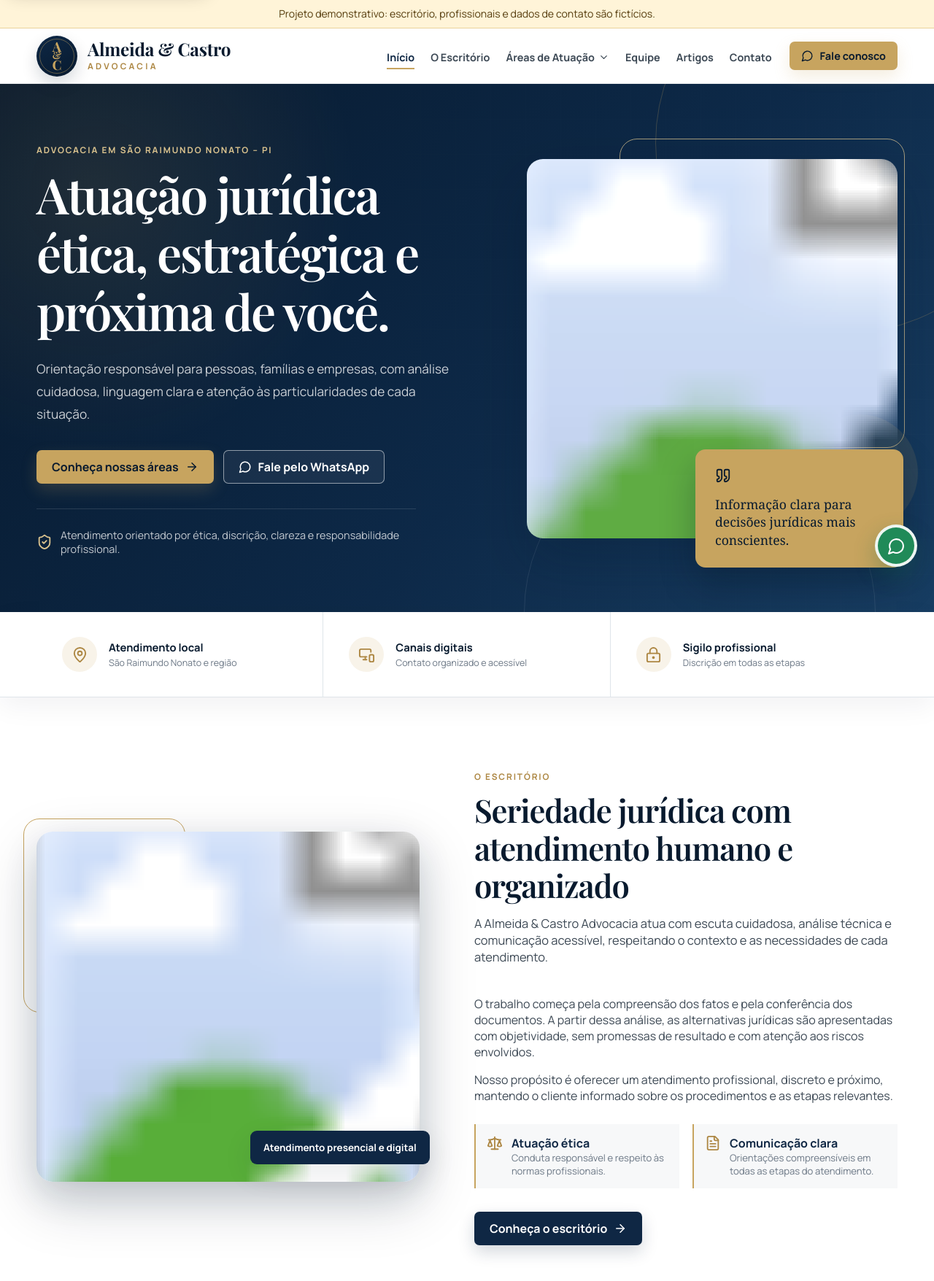
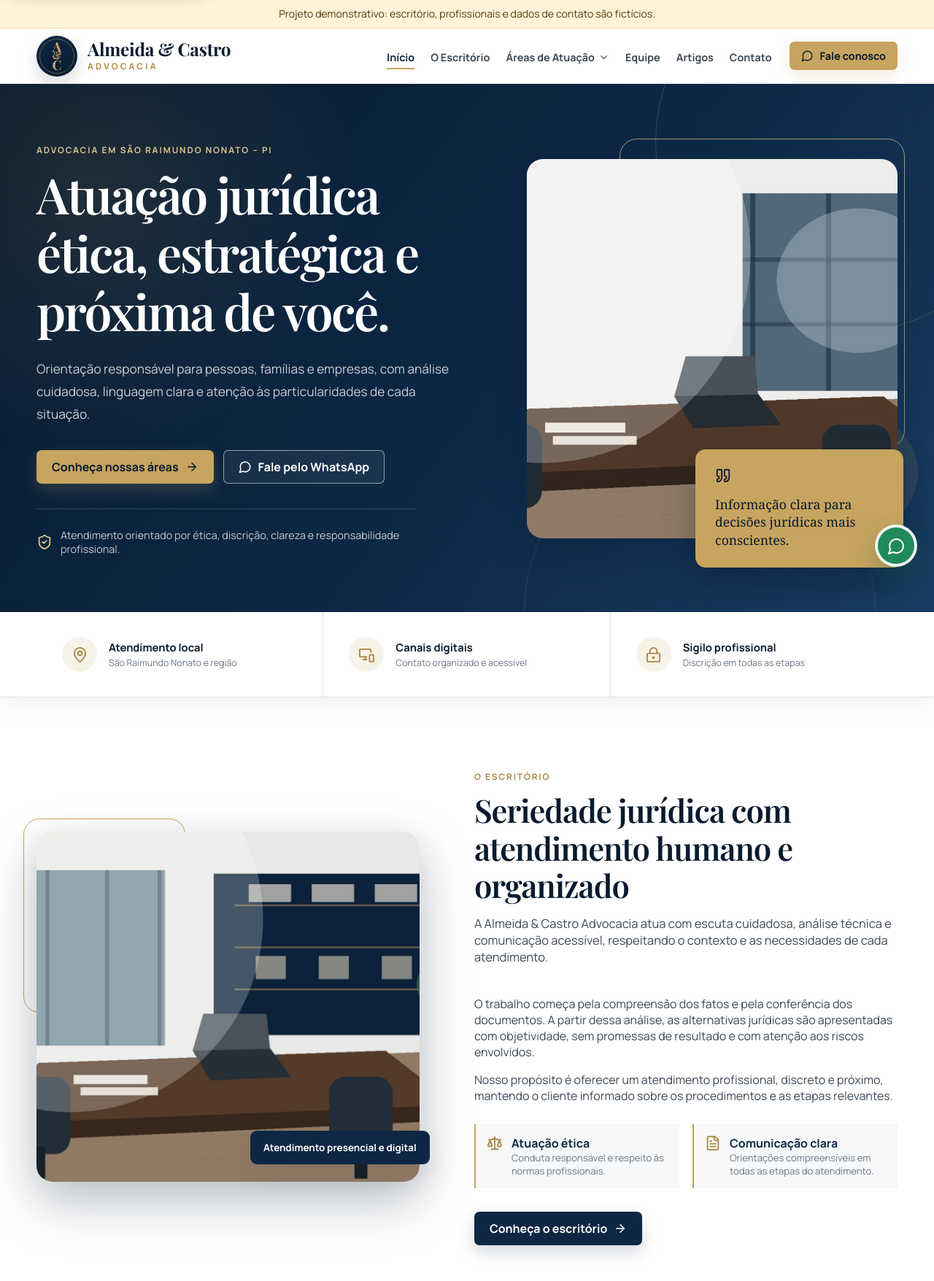
Before and after one commit to RicardoRibeiro-Prof/almeida-castro-advocacia, a React (Vite) app: page / in a window 1280 px wide. Shown: the top 1756 px of the page at 73% size. Built offline with nearby package versions, Linux system fonts and the light colour scheme.

Commit message:
Usa fotografias reais locais na página inicial

```diff
--- a/src/pages/Home.jsx
+++ b/src/pages/Home.jsx
@@ -23,8 +23,8 @@ import { teamMembers } from '../data/team'
 import { getRecentPublishedArticles } from '../services/articleService'
 import { getWhatsAppUrl } from '../utils/constants'
 
-const HERO_IMAGE = `${import.meta.env.BASE_URL}images/hero-office.svg`
-const ABOUT_IMAGE = `${import.meta.env.BASE_URL}images/hero-office.svg`
+const HERO_IMAGE = `${import.meta.env.BASE_URL}images/hero-office.jpg`
+const ABOUT_IMAGE = `${import.meta.env.BASE_URL}images/about-office.jpg`
 
 const differences = [
   'Atendimento personalizado e respeitoso',
@@ -88,9 +88,9 @@ export default function Home() {
           <div className="hero__visual hero__visual--photo">
             <img
               src={HERO_IMAGE}
-              alt="Escritório jurídico moderno em tons de azul-marinho, madeira e dourado"
-              width="800"
-              height="600"
+              alt="Sala de reunião moderna em escritório jurídico"
+              width="1600"
+              height="1100"
               decoding="async"
               fetchPriority="high"
             />
@@ -118,9 +118,9 @@ export default function Home() {
           <div className="image-frame image-frame--office image-frame--premium">
             <img
               src={ABOUT_IMAGE}
-              alt="Ambiente jurídico sofisticado preparado para atendimento presencial e digital"
-              width="800"
-              height="600"
+              alt="Ambiente contemporâneo de escritório para atendimento"
+              width="1500"
+              height="1100"
               loading="lazy"
               decoding="async"
             />
```
